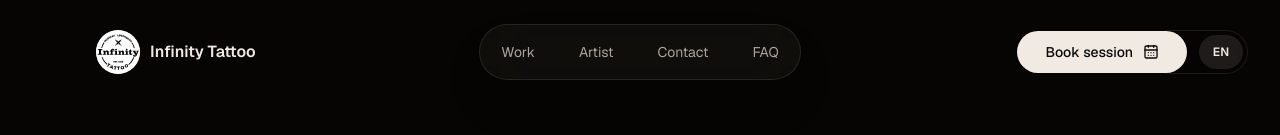
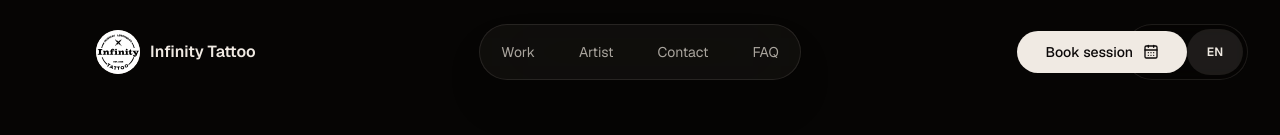
Before and after one commit to YmiaDKA/InfinityTattoo, a Next.js app: page /work in a window 1280 px wide. Shown: the top 135 px of the page. Built offline with nearby package versions, Linux system fonts and the light colour scheme.

Commit message:
Refine header scroll timing

```diff
--- a/src/components/language-toggle.tsx
+++ b/src/components/language-toggle.tsx
@@ -5,7 +5,13 @@ import { setLanguage, useLanguage, type Language } from "@/lib/language-store";
 
 const languages: Language[] = ["NO", "EN"];
 
-export function LanguageToggle({ merged = false }: { merged?: boolean }) {
+export function LanguageToggle({
+  large = false,
+  merged = false,
+}: {
+  large?: boolean;
+  merged?: boolean;
+}) {
   const activeLanguage = useLanguage();
 
   function chooseLanguage(language: Language) {
@@ -17,6 +23,7 @@ export function LanguageToggle({ merged = false }: { merged?: boolean }) {
       aria-label="Choose language"
       className={cn(
         "inline-flex h-9 shrink-0 items-center gap-0.5 rounded-full p-1 text-muted-foreground backdrop-blur transition-colors sm:h-10 md:h-11",
+        large && "h-14 sm:h-14 md:h-14",
         merged
           ? "border border-transparent bg-transparent"
           : "border border-foreground/10 bg-background/35"
@@ -30,6 +37,7 @@ export function LanguageToggle({ merged = false }: { merged?: boolean }) {
             aria-pressed={isActive}
             className={cn(
               "relative h-full min-w-9 rounded-full px-2 text-xs font-semibold leading-none transition-colors hover:bg-muted/50 hover:text-foreground focus-visible:ring-2 focus-visible:ring-ring focus-visible:outline-none md:min-w-11",
+              large && "md:min-w-14",
               isActive && "text-foreground"
             )}
             key={language}
--- a/src/components/site-header.tsx
+++ b/src/components/site-header.tsx
@@ -71,13 +71,13 @@ export function SiteHeader() {
     <header
       className="fixed inset-x-0 top-0 z-50 flex justify-center px-5 pt-5 sm:px-8"
     >
-      <div className="absolute right-5 top-[30px] hidden md:block sm:right-8">
-        <LanguageToggle />
+      <div className="absolute right-5 top-6 hidden md:block sm:right-8">
+        <LanguageToggle large />
       </div>
       <nav
         ref={navRef}
         className={cn(
-          "relative grid h-16 w-full max-w-[68rem] grid-cols-[minmax(0,1fr)_auto_auto] items-center gap-2 rounded-full transition-[max-width,padding] duration-300 ease-[cubic-bezier(0.77,0,0.175,1)] sm:gap-3 md:grid-cols-[1fr_auto_1fr]",
+          "relative grid h-16 w-full max-w-[68rem] grid-cols-[minmax(0,1fr)_auto_auto] items-center gap-2 rounded-full sm:gap-3 md:grid-cols-[1fr_auto_1fr]",
           isScrolled
             ? "max-w-[56rem] px-2.5 max-md:border max-md:border-foreground/10 max-md:bg-background/45 max-md:shadow-2xl max-md:shadow-black/20 max-md:backdrop-blur-2xl"
             : "px-0"
```
